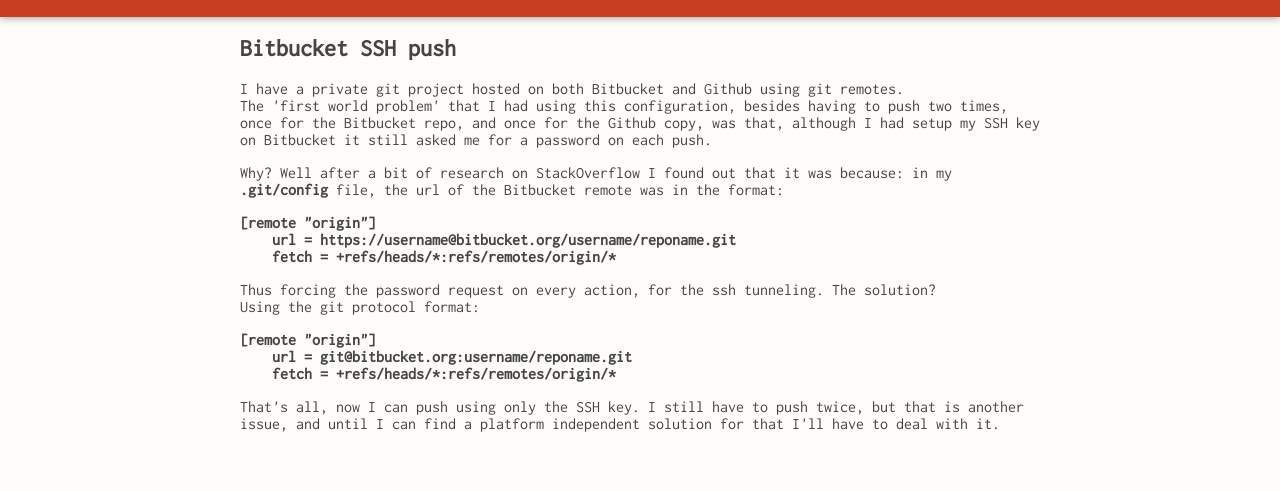
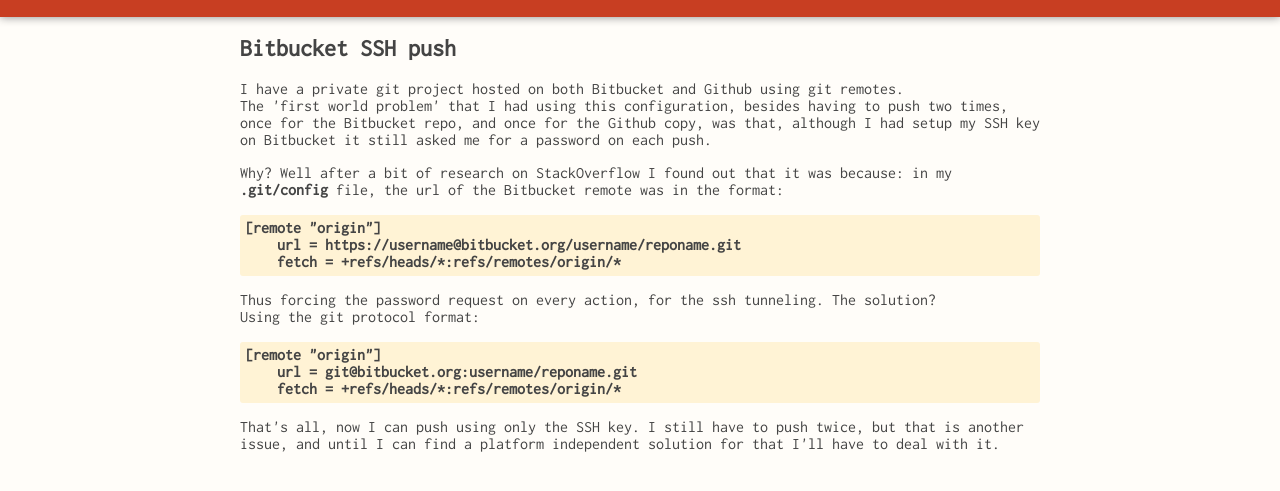
Before and after one commit to minivan/minivan.github.io, a Jekyll site: the page built from _posts/2012-04-12-bitbucket-ssh-push.html, in a window 1280 px wide. Shown: the top 491 px of the page. Built offline with Jekyll 4.4.1, drawn with Linux system fonts in a browser that asks for light colours.

Commit message:
adde code formatting

```diff
--- a/_posts/2012-04-12-bitbucket-ssh-push.html
+++ b/_posts/2012-04-12-bitbucket-ssh-push.html
@@ -18,7 +18,7 @@
         that it was because: in my <b>.git/config</b> file, the url of
         the Bitbucket remote was in the format:
     </p>
-    <p>
+    <p class="code">
         <b>
             [remote "origin"]<br>
             &nbsp;&nbsp;&nbsp;&nbsp;url = https://username@bitbucket.org/username/reponame.git<br>
@@ -30,7 +30,7 @@
         tunneling. The solution?<br>
         Using the git protocol format:
     </p>
-    <p>
+    <p class="code">
         <b>
             [remote "origin"]<br>
             &nbsp;&nbsp;&nbsp;&nbsp;url = git@bitbucket.org:username/reponame.git<br>
--- a/css/main.css
+++ b/css/main.css
@@ -52,3 +52,9 @@
 .pull-right{
     float: right;
 }
+
+.code{
+    background: #FFF3D5;
+    padding: 5px;
+    border-radius: 3px;
+}
```
